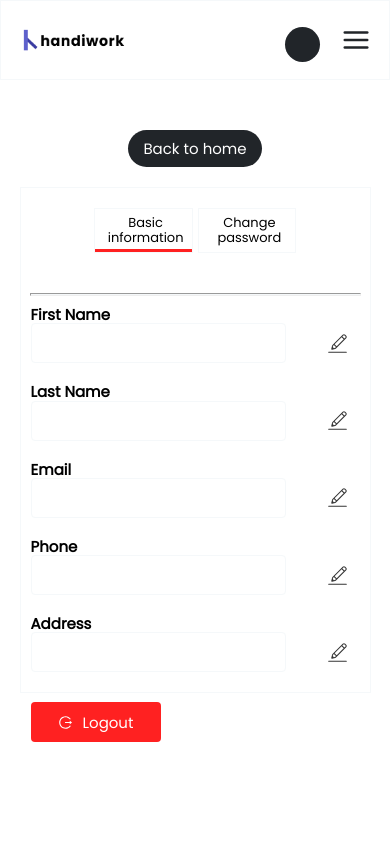
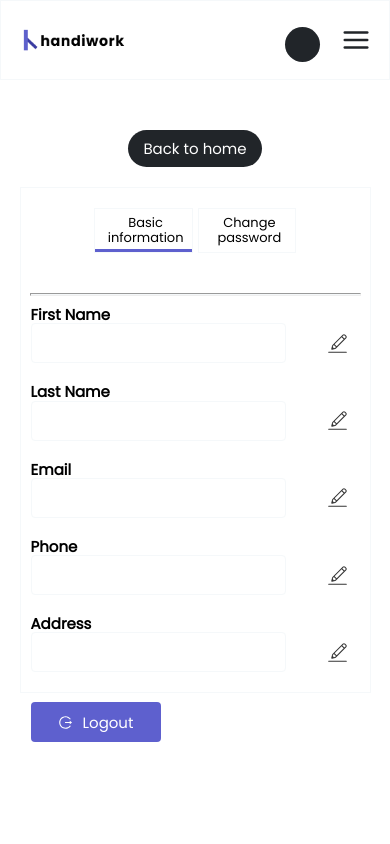
Before and after one commit to Cannyokpoto/page-handiwork, a React (Vite) app: page /customer in a window 390 px wide. Shown: the top 844 px of the page. Built offline with nearby package versions, Linux system fonts and the light colour scheme; no server answers; sample sign-in values are in the browser's storage; a web font is replaced by a local one.

Commit message:
my changes

```diff
--- a/src/Components/ProviderDetails/ProviderDetails.css
+++ b/src/Components/ProviderDetails/ProviderDetails.css
@@ -192,7 +192,7 @@
 
     .provider-hero .namePhoto .my-badge{
         position: absolute;
-        right: 38px;
+        right: 42px;
         top: 60px;
         color: var(--energyWhite);
         font-size: 20px;
--- a/src/Pages/CSS/CustomerProfile.css
+++ b/src/Pages/CSS/CustomerProfile.css
@@ -1,5 +1,5 @@
 :root{
-    --energyRed: #FF2121;
+    --energyPurple: #5E60CE;
     --energyDarkRed: #540808;
     --energyBlack: #000000;
     --energyDarkBlue: #263640;
@@ -88,7 +88,7 @@
     content: "";
     height: 100%;
     width: 3px;
-    background-color: var(--energyRed);
+    background-color: var(--energyPurple);
     position: absolute;
     left: 0;
 }
@@ -208,7 +208,7 @@
 
 .provider-profile .edit-wrapper .edit .fields .basic div p{
     font-size: 15px;
-    color: var(--energyRed);
+    color: var(--energyPurple);
 }
 
 .provider-profile .edit-wrapper .edit .fields .basic div .data{
@@ -588,7 +588,7 @@
     color: var(--energyWhite);
     gap: 10px;
     border-radius: 4px;
-    background-color: var(--energyRed);
+    background-color: var(--energyPurple);
     border: none;
     font-size: 15px;
     display: flex;
@@ -636,7 +636,7 @@
 }
 
 .provider-profile .edit-wrapper .password h6 .padLock{
-    color: var(--energyRed);
+    color: var(--energyPurple);
 }
 
 .provider-profile .edit-wrapper .password .change{
@@ -794,7 +794,7 @@
         content: "";
         height: 3px;
         width: 100%;
-        background-color: var(--energyRed);
+        background-color: var(--energyPurple);
         position: absolute;
         left: 0;
         bottom: 0;
@@ -1199,7 +1199,7 @@
         color: var(--energyWhite);
         gap: 10px;
         border-radius: 4px;
-        background-color: var(--energyRed);
+        background-color: var(--energyPurple);
         border: none;
         font-size: 15px;
         display: flex;
@@ -1243,7 +1243,7 @@
     }
 
     .provider-profile .edit-wrapper .password h6 .padLock{
-        color: var(--energyRed);
+        color: var(--energyPurple);
     }
 
     .provider-profile .edit-wrapper .password .change{
--- a/src/Pages/CSS/ProviderProfile.css
+++ b/src/Pages/CSS/ProviderProfile.css
@@ -1,5 +1,5 @@
 :root{
-    --energyRed: #FF2121;
+    --energyPurple: #5E60CE;
     --energyDarkRed: #540808;
     --energyBlack: #000000;
     --energyDarkBlue: #263640;
@@ -88,7 +88,7 @@
     content: "";
     height: 100%;
     width: 3px;
-    background-color: var(--energyRed);
+    background-color: var(--energyPurple);
     position: absolute;
     left: 0;
 }
@@ -208,7 +208,7 @@
 
 .provider-profile .edit-wrapper .edit .fields .basic div p{
     font-size: 15px;
-    color: var(--energyRed);
+    color: var(--energyPurple);
 }
 
 .provider-profile .edit-wrapper .edit .fields .basic div .data{
@@ -337,27 +337,6 @@
     outline: none;
 }
 
-/* .provider-profile .edit-wrapper .edit button{
-    width: 233px;
-    height: 40px;
-    display: flex;
-    flex-direction: column;
-    align-items: center;
-    justify-content: center;
-    background-color: var(--secondary);
-    border-radius: 4px;
-    font-size: 15px;
-    border: none;
-    color: var(--energyWhite);
-    position: absolute;
-    left: 20px;
-    top: 230px;
-    cursor: pointer;
-} */
-
-/* .provider-profile .edit-wrapper .edit button:hover{
-    background-color: var(--energyDarkRed);
-} */
 
 .provider-profile .edit-wrapper .edit .fields .about{
     width: 79%;
@@ -588,7 +567,7 @@
     color: var(--energyWhite);
     gap: 10px;
     border-radius: 4px;
-    background-color: var(--energyRed);
+    background-color: var(--energyPurple);
     border: none;
     font-size: 15px;
     display: flex;
@@ -636,7 +615,7 @@
 }
 
 .provider-profile .edit-wrapper .password h6 .padLock{
-    color: var(--energyRed);
+    color: var(--energyPurple);
 }
 
 .provider-profile .edit-wrapper .password .change{
@@ -794,7 +773,7 @@
         content: "";
         height: 3px;
         width: 100%;
-        background-color: var(--energyRed);
+        background-color: var(--energyPurple);
         position: absolute;
         left: 0;
         bottom: 0;
@@ -1199,7 +1178,7 @@
         color: var(--energyWhite);
         gap: 10px;
         border-radius: 4px;
-        background-color: var(--energyRed);
+        background-color: var(--energyPurple);
         border: none;
         font-size: 15px;
         display: flex;
@@ -1243,7 +1222,7 @@
     }
 
     .provider-profile .edit-wrapper .password h6 .padLock{
-        color: var(--energyRed);
+        color: var(--energyPurple);
     }
 
     .provider-profile .edit-wrapper .password .change{
--- a/src/Pages/ProviderProfile.jsx
+++ b/src/Pages/ProviderProfile.jsx
@@ -823,8 +823,6 @@ async function changeImage(e){
                 <button onClick={() => setFields("about")} className={fields==="about" ? "active-fields" : ""}>About me</button>
                 <button onClick={() => setFields("socials")} className={fields==="socials" ? "active-fields" : ""}>Social links</button>
                 <button onClick={() => setFields("password")} className={fields==="password" ? "active-fields" : ""}>Change password</button>
-                {/* <button>{providerId}</button> */}
-                {/* <button>{oldPhone2}</button> */}
             </div>
 
             <form className={fields==="password" ? "hide-field" : "edit"}>
```
